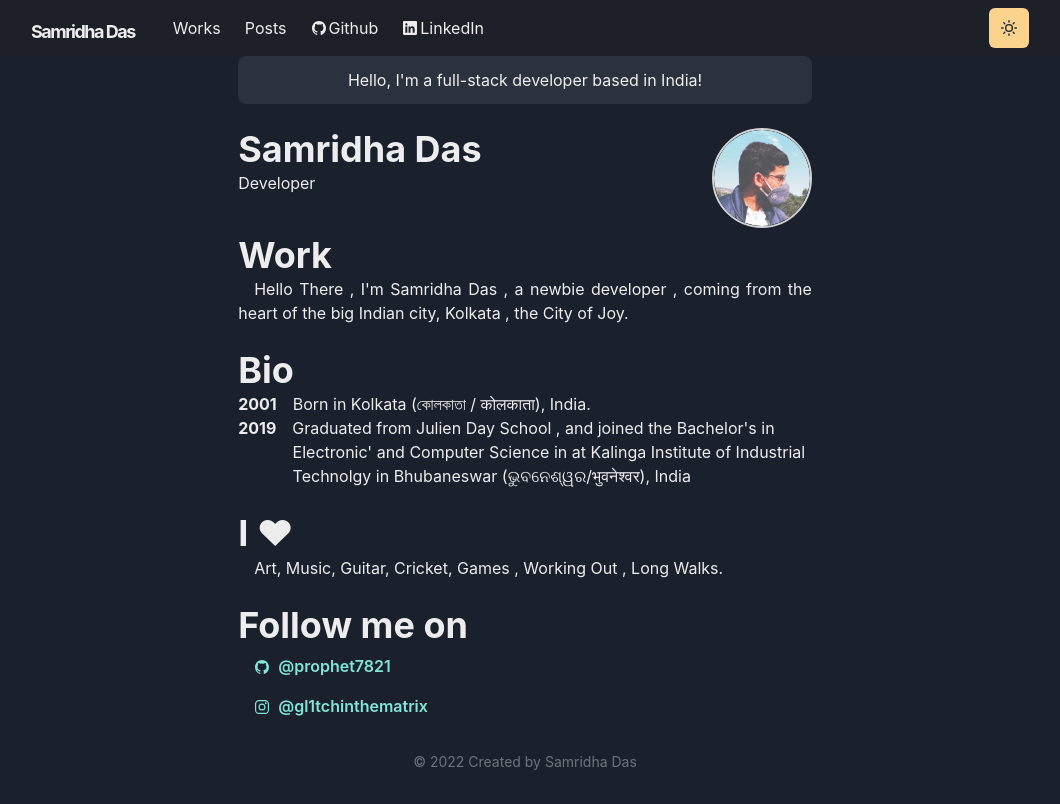
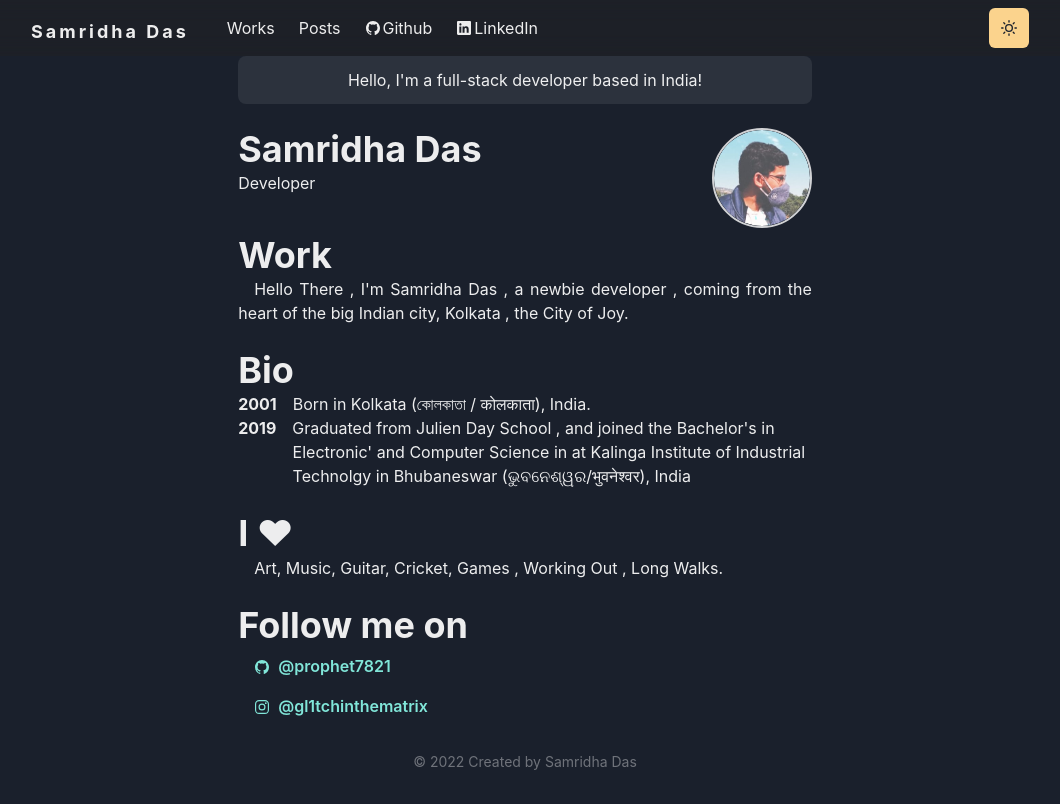
Before and after one commit to prophet7821/portfolio-app, a Next.js app: page / in a window 1280 px wide. Shown: the whole page, without its empty margins (115-1175 px from the left). Built offline with nearby package versions, Linux system fonts and the light colour scheme.

Commit message:
logo repair

```diff
--- a/components/logo.js
+++ b/components/logo.js
@@ -10,6 +10,7 @@ const LogoBox = styled.span`
   height: 30px;
   line-height: 20px;
   padding: 10px;
+  letter-spacing:3px;
 `
 
 const Logo = () => {
@@ -22,7 +23,6 @@ const Logo = () => {
             fontFamily='M PLUS Rounded 1c", sans-serif'
             fontWeight="bold"
             ml={3}
-            letterSpacing="1px"
           >
             Samridha Das
           </Text>
```
